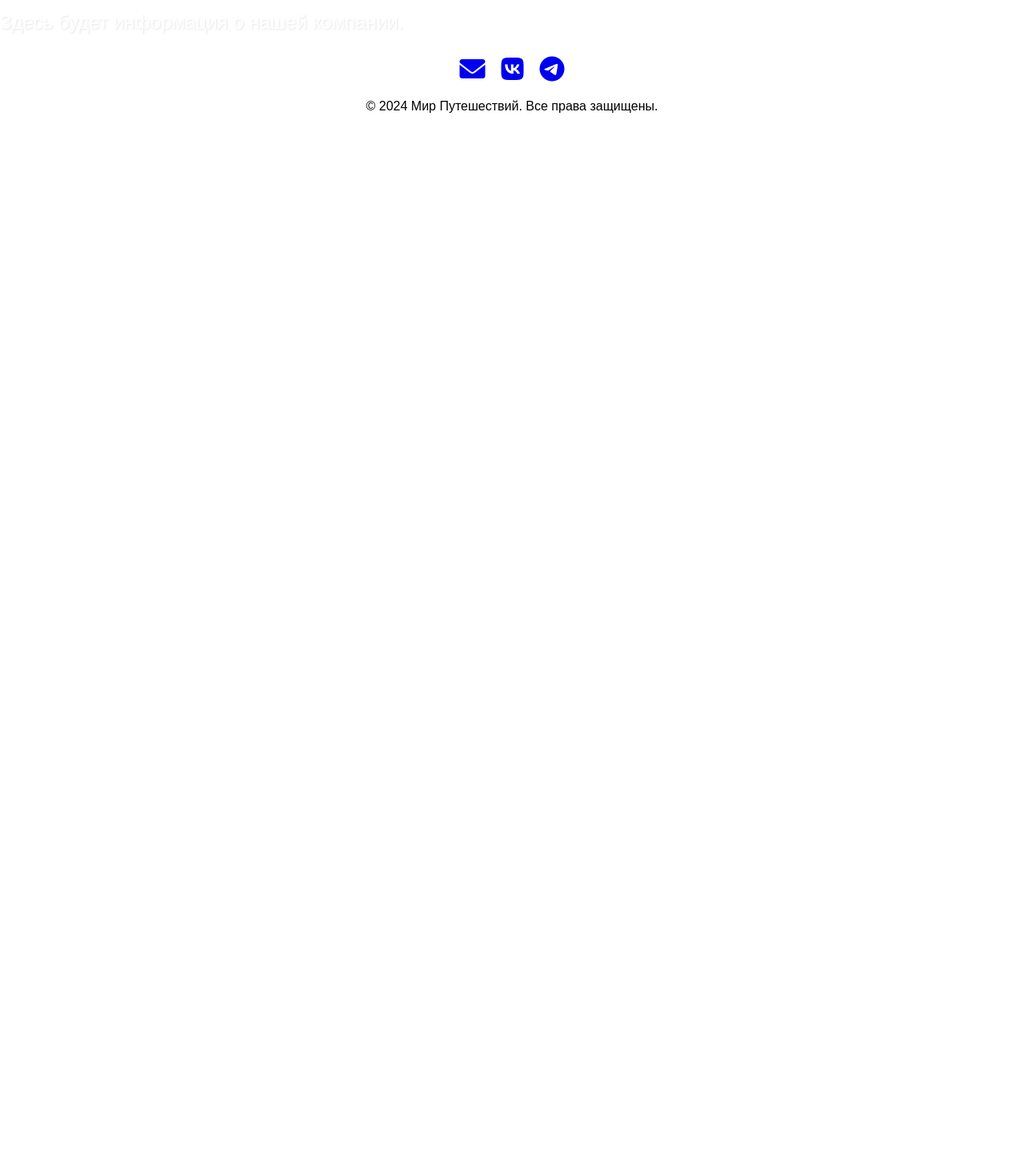
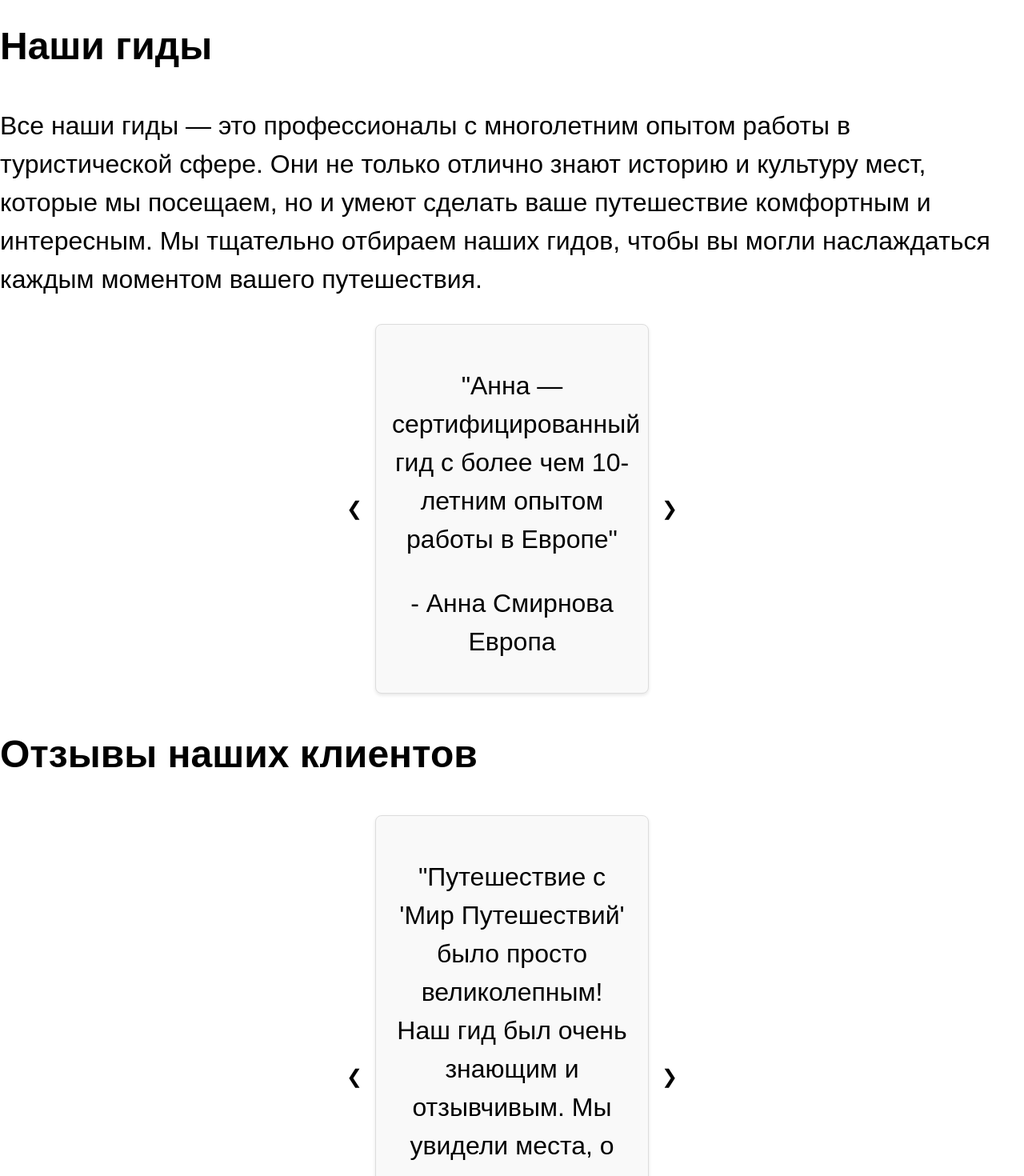
Before and after one commit to darttusin/travel-site, a React (Vite) app: page /about in a window 1280 px wide. Shown: the part 540-2010 px from the top of the page at 80% size. Before the commit the page ends 800 px from the top, so only its background shows below. Built offline with nearby package versions, Linux system fonts and the light colour scheme; a web font is replaced by a local one.

Commit message:
make about beta

```diff
--- a/src/pages/About.css
+++ b/src/pages/About.css
@@ -1,3 +1,53 @@
-.main-content {
-    padding-top: 80px;
-  }
+.main-content-about {
+  padding-top: 80px;
+  color: black;
+  font-size: 2rem;
+}
+
+.review-slider {
+
+  display: flex;
+
+  align-items: center;
+
+  justify-content: center;
+
+  margin: 20px 0;
+
+}
+
+
+.review-card {
+
+  padding: 20px;
+
+  background: #f9f9f9;
+
+  border: 1px solid #ddd;
+
+  color: black;
+
+  border-radius: 8px;
+
+  box-shadow: 0 2px 4px rgba(0, 0, 0, 0.1);
+
+  text-align: center;
+
+  width: 300px;
+
+}
+
+
+.nav-button {
+
+  background: none;
+
+  border: none;
+
+  font-size: 24px;
+
+  cursor: pointer;
+
+  margin: 0 10px;
+
+}
--- a/src/pages/About.tsx
+++ b/src/pages/About.tsx
@@ -1,10 +1,90 @@
 import './About.css';
+import { useState } from 'react';
 
 function About() {
+  const [currentIndex, setCurrentIndex] = useState(0);
+  const [currentIndexGid, setCurrentIndexGid] = useState(0);
+
+  const nextReview = () => {
+    setCurrentIndex((prevIndex) => (prevIndex + 1) % reviews.length);
+  };
+
+  const prevReview = () => {
+    setCurrentIndex((prevIndex) => (prevIndex - 1 + reviews.length) % reviews.length);
+  };
+
+  const nextReviewGid = () => {
+    setCurrentIndexGid((prevIndex) => (prevIndex + 1) % gids.length);
+  };
+
+  const prevReviewGid = () => {
+    setCurrentIndexGid((prevIndex) => (prevIndex - 1 + gids.length) % gids.length);
+  };
+  const reviews = [
+    {
+      text: "Путешествие с 'Мир Путешествий' было просто великолепным! Наш гид был очень знающим и отзывчивым. Мы увидели места, о которых даже не догадывались!",
+      author: "Анна, Москва"
+    },
+    {
+      text: "Отличная организация и внимание к деталям. Я рекомендую эту компанию всем своим друзьям!",
+      author: "Сергей, Санкт-Петербург"
+    },
+    {
+      text: "Я был в восторге от тура! Все было организовано на высшем уровне, и я получил массу положительных эмоций. Обязательно вернусь снова!",
+      author: "Дмитрий, Казань"
+    },
+    {
+      text: "Наш гид был настоящим профессионалом! Он сделал наше путешествие незабываемым, рассказывая интересные факты и истории о местах, которые мы посещали.",
+      author: "Елена, Новосибирск"
+    },
+    {
+      text: "Прекрасный сервис и внимание к клиентам! Я чувствовал себя в безопасности и комфорте на протяжении всего тура. Спасибо!",
+      author: "Максим, Екатеринбург"
+    }
+  ];
+
+  const gids = [
+    {text: "Анна — сертифицированный гид с более чем 10-летним опытом работы в Европе", direction: "Европа", gid: "Анна Смирнова"},
+    {text: "Игорь — эксперт по азиатским странам, с особым акцентом на Японию и Таиланд", direction: "Азия", gid: "Игорь Петров"},
+    {text: "Светлана имеет более 8 лет опыта работы в Южной Америке", direction: "Южная Америка", gid: "Светлана Кузнецова"},
+    {text: "Дмитрий — гид по России, специализирующийся на экскурсиях по историческим городам", direction: "Россия", gid: "Дмитрий Иванов"},
+  ]
+
   return (
-    <div className="main-content">
+    <div className="main-content-about">
       <h1>О нас</h1>
-      <p>Здесь будет информация о нашей компании.</p>
+        <p>
+          Мы — компания "Мир Путешествий", и наша цель — подарить вам незабываемые впечатления от путешествий по самым красивым уголкам мира.
+          С момента нашего основания в 2010 году, мы стремимся предоставить нашим клиентам только лучшие туры и сервис.
+        </p>
+
+        <h2>Наши гиды</h2>
+
+        <p>
+          Все наши гиды — это профессионалы с многолетним опытом работы в туристической сфере. Они не только отлично знают историю и культуру мест, которые мы посещаем, но и умеют сделать ваше путешествие комфортным и интересным.
+          Мы тщательно отбираем наших гидов, чтобы вы могли наслаждаться каждым моментом вашего путешествия.
+        </p>
+
+        <div className="review-slider">
+          <button className="nav-button" onClick={prevReviewGid}>❮</button>
+          <div className="review-card">
+            <p>"{gids[currentIndexGid].text}"</p>
+            <footer>- {gids[currentIndexGid].gid} {gids[currentIndexGid].direction}</footer>
+          </div>
+          <button className="nav-button" onClick={nextReviewGid}>❯</button>
+        </div>
+
+      <h2>Отзывы наших клиентов</h2>
+
+      <div className="review-slider">
+        <button className="nav-button" onClick={prevReview}>❮</button>
+        <div className="review-card">
+          <p>"{reviews[currentIndex].text}"</p>
+          <footer>- {reviews[currentIndex].author}</footer>
+        </div>
+        <button className="nav-button" onClick={nextReview}>❯</button>
+      </div>
+
     </div>
   );
 }
```
